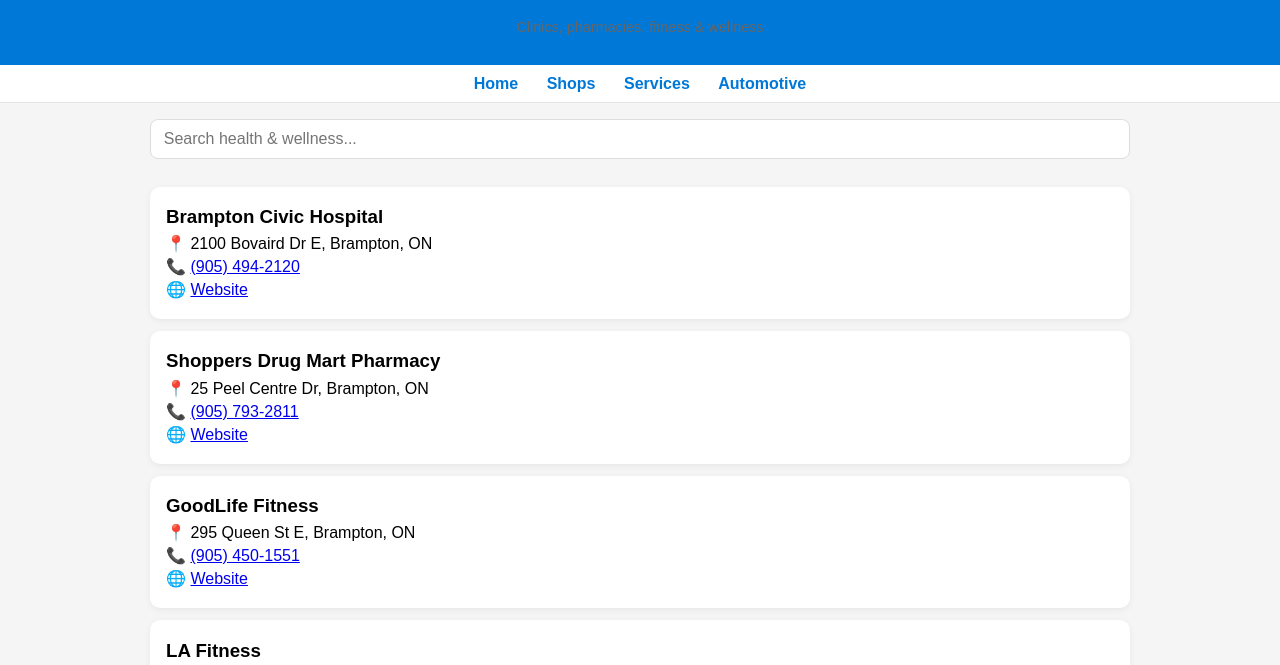
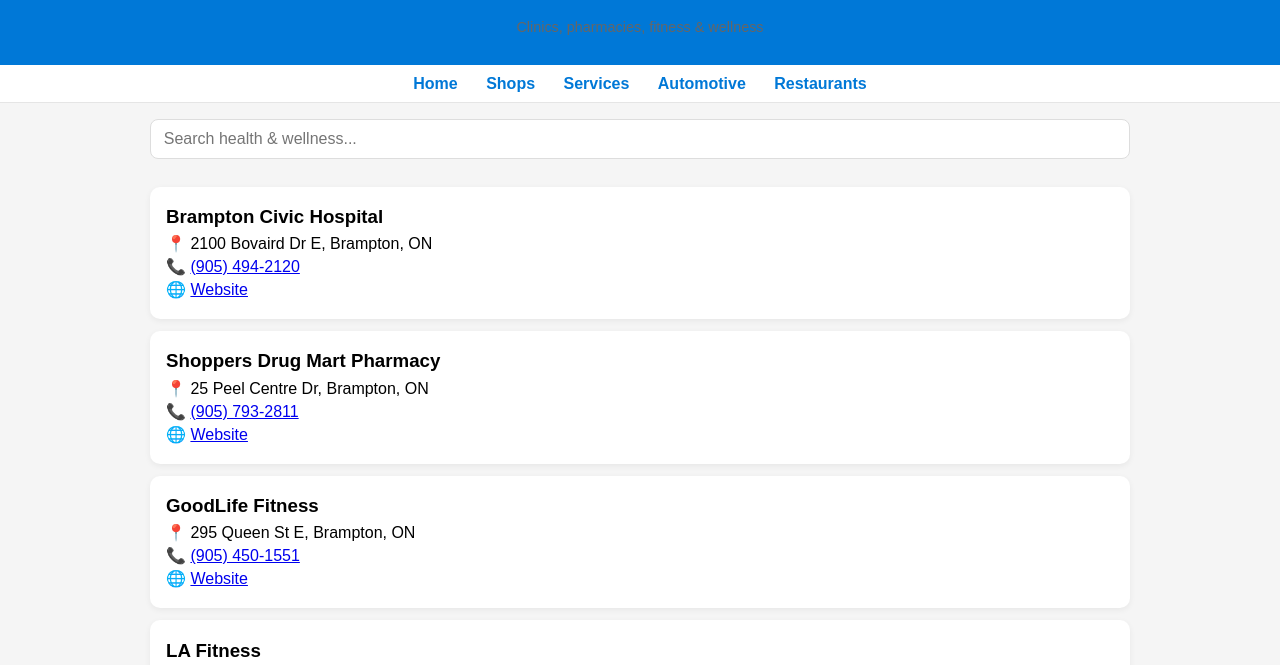
Before and after one commit to Talwarb/Jussdial.ca, a plain HTML site: page health-Brampton.html in a window 1280 px wide. Shown: the part 77-742 px from the top of the page. Drawn offline with Linux system fonts and the light colour scheme.

Commit message:
Update health-Brampton.html

```diff
--- a/health-Brampton.html
+++ b/health-Brampton.html
@@ -17,6 +17,7 @@
   <a href="shops-Brampton.html">Shops</a>
   <a href="services-Brampton.html">Services</a>
   <a href="automotive-Brampton.html">Automotive</a>
+  <a href="restaurants-Brampton.html">Restaurants</a>
 </nav>
 <div class="container">
   <input id="searchInput" class="search" type="text" placeholder="Search health & wellness...">
```
